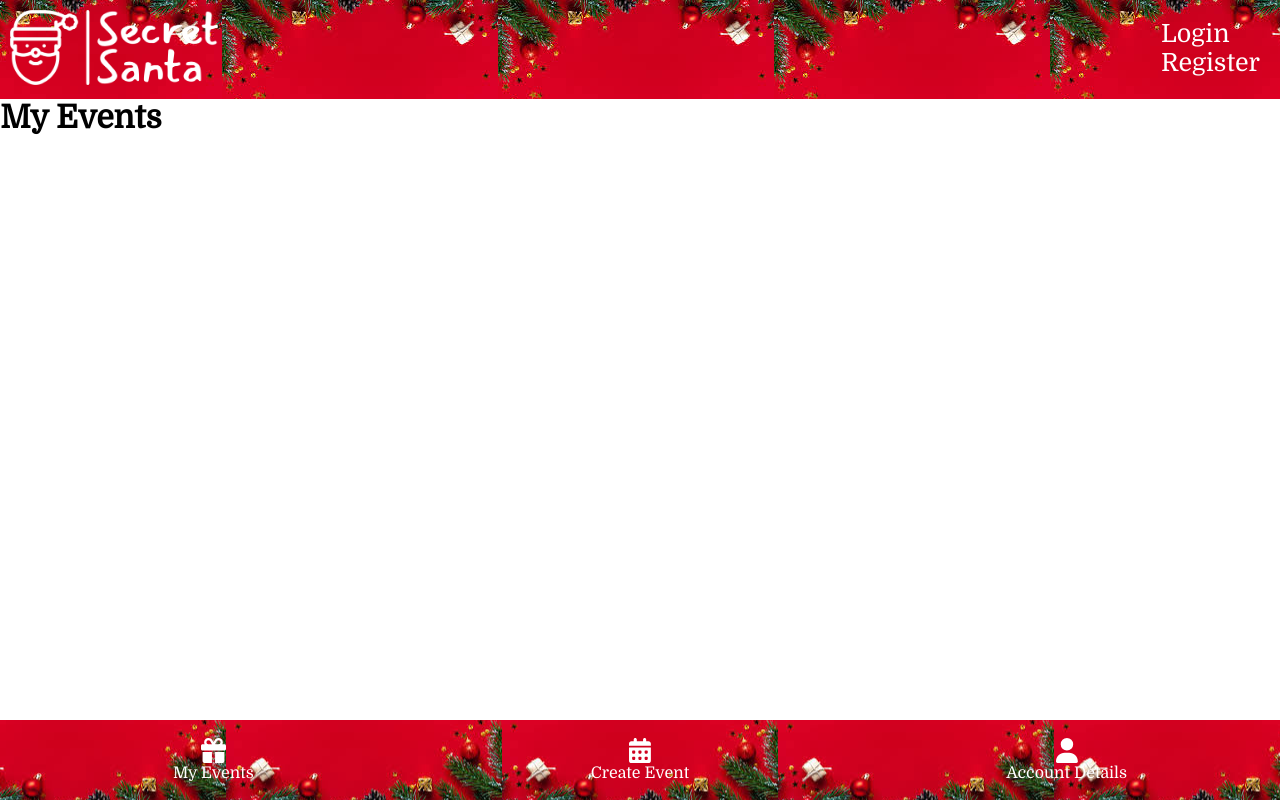
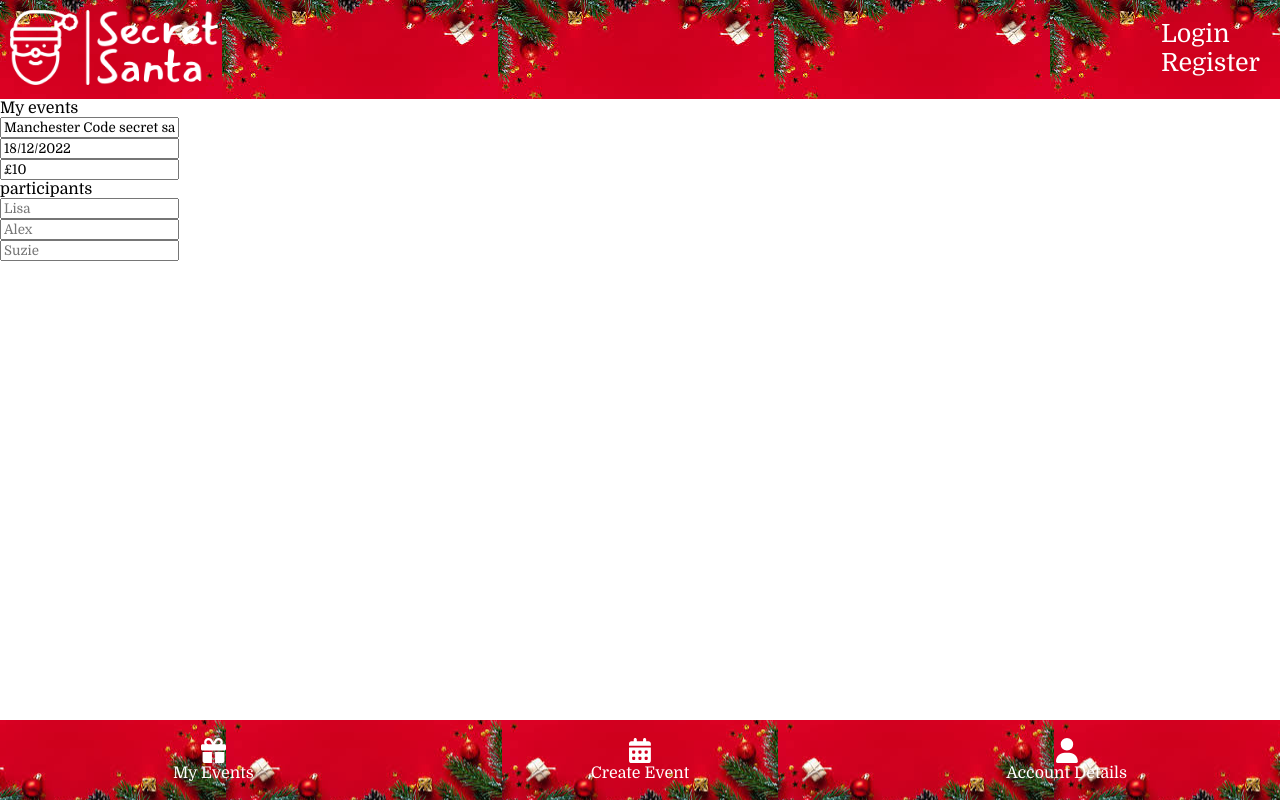
Before and after one commit to SuzBarnes/secret-santa, a React (Create React App) app: page / in a window 1280 px wide. Built offline with nearby package versions, Linux system fonts and the light colour scheme.

Commit message:
basic rendering of mock json data

```diff
--- a/src/components/MyEvents.js
+++ b/src/components/MyEvents.js
@@ -1,10 +1,75 @@
-import React from "react";
+import React, { useEffect, useState } from "react";
 import "../styles/myevents.scss";
+import events from "../data/event.json";
 
 const MyEvents = () => {
+  const [eventData, setEventData] = useState(events.events[0]);
+  const [isEventAdmin, setIsEventAdmin] = useState(false);
+
+useEffect(() => {
+
+}, []);
+
+  const handleChange = () => {
+    console.log("change");
+  };
+
   return (
-    <div>
-      <h1>My Events</h1>
+    <div className="my-events-container">
+      <div className="my-events-title">My events</div>
+      <div className="event-data-container">
+        <div className="event-data-card">
+          <input
+            className="event-data-value"
+            id="title"
+            name="title"
+            placeholder="title"
+            type="text"
+            value={eventData.title}
+            onChange={handleChange}
+            readOnly={!isEventAdmin}
+          />
+        </div>
+        <div className="event-data-card">
+          <input
+            className="event-data-value"
+            id="date"
+            name="date"
+            placeholder="date"
+            type="text"
+            value={eventData.date}
+            onChange={handleChange}
+            readOnly={!isEventAdmin}
+          />
+        </div>
+        <div className="event-data-card">
+          <input
+            className="event-data-value"
+            id="budget"
+            name="budget"
+            placeholder="budget"
+            type="text"
+            value={`£${eventData.budget}`}
+            onChange={handleChange}
+            readOnly={!isEventAdmin}
+          />
+        </div>
+        <div className="event-data-card">
+          <div className="event-data-tag">participants</div>
+          {eventData.participants &&
+            eventData.participants.split(", ").map((item) => (
+              <div className="like-container" key={item}>
+                <input
+                  className="field-value"
+                  data-testid="likes"
+                  name="likes"
+                  placeholder={item}
+                  type="text"
+                />
+              </div>
+            ))}
+        </div>
+      </div>
     </div>
   );
 };
--- a/src/data/event.json
+++ b/src/data/event.json
@@ -3,15 +3,17 @@
     {
       "eventId": 1,
       "title": "Manchester Code secret santa",
-      "date": "",
+      "date": "18/12/2022",
       "budget": 10,
+      "participants": "Lisa, Alex, Suzie",
       "adminId": 3
     },
     {
       "eventId": 2,
       "title": "May cohort secret santa",
-      "date": "",
+      "date": "20/12/2022",
       "budget": 10,
+      "participants": "Lisa, Alex, Suzie",
       "adminId": 2
     }
   ]
```
